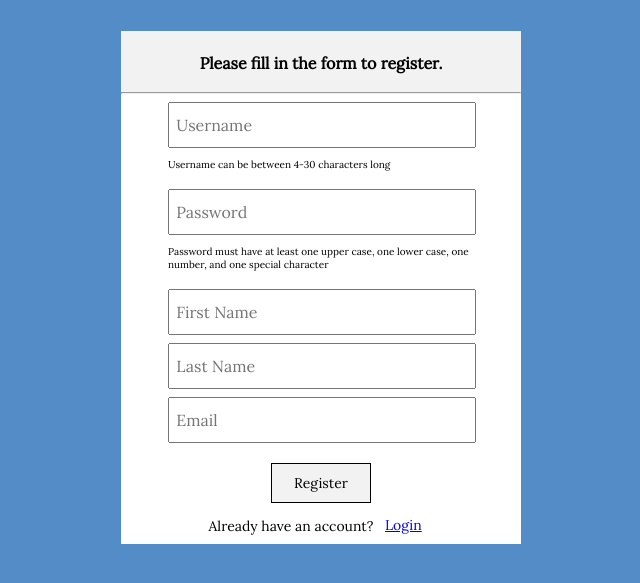
After one commit to tol003/myPersonalSB, a PHP site: page /registration.php in a window 1280 px wide. The commit adds this page. Shown: the top 583 px of the page, without its empty margins (319-959 px from the left). Run offline with PHP 8.4, Linux system fonts and the light colour scheme.

Commit message:
registration updated

```diff
--- a/css/main.css
+++ b/css/main.css
@@ -354,10 +354,12 @@ tr{
 #logBtn{
   margin: 20px 0 0 0;
   width: 100px;
+  height: 40px;
   font-size: 14px;
   font-family: 'Lora', serif;
   background-color: #f2f2f2;
-  border-radius: 4px;
+  /*border-radius: 4px;*/
+  border: 1px solid black;
   cursor: pointer;
 }
 
@@ -369,7 +371,7 @@ tr{
   font-size: 14px;
 }
 
-#reg-form{
+#log-regForm{
   height: 50px;
   width: 400px;
   background-color: #ffffff;
@@ -378,7 +380,7 @@ tr{
   justify-content: center;
 }
 
-#regBtn{
+#log-regBtn{
   margin: 11px 0 0 0;
   padding: 0;
   width: 80px;
@@ -393,7 +395,7 @@ tr{
   cursor: pointer;
 }
 
-#regBtn:focus{
+#log-regBtn:focus{
   outline: none;
 }
 
@@ -406,3 +408,126 @@ tr{
   font-size: 14px;
 }
 /** end login page styling **/
+
+
+/** registration page styling **/
+#reg-body{
+  margin: 0;
+  padding: 0;
+  font-family: 'Lora', serif;
+  background-color: #538cc6;
+  /*background-image: url('../site_images/dark.jpg');*/
+}
+
+#reg-container{
+  margin: 5% 0 0 0;
+  display: flex;
+  flex-direction: column;
+  align-items: center;
+  justify-content: center;
+}
+
+#reg-form{
+  height: 450px;
+  width: 400px;
+  background-color: #ffffff;
+  display: flex;
+  flex-direction: column;
+  align-items: center;
+  justify-content: center;
+}
+
+#reg-form div{
+  display: flex;
+  justify-content: center;
+  align-items: center;
+  width: 100%;
+  height: 14%;
+  margin: -44px 0 0 0;
+  background-color: #f2f2f2;
+}
+
+#reg-form hr{
+  width: 99.5%;
+  margin: -2px 0 0 0;
+}
+
+#reg-form label input{
+  height: 40px;
+  width: 300px;
+  font-size: 16px;
+  font-family: 'Lora', serif;
+}
+
+#regBtn{
+  margin: 20px 0 0 0;
+  width: 100px;
+  height: 40px;
+  font-size: 14px;
+  font-family: 'Lora', serif;
+  background-color: #f2f2f2;
+  /*border-radius: 4px;*/
+  border: 1px solid black;
+  cursor: pointer;
+}
+
+#regBtn:focus{
+  outline: none;
+}
+
+#reg-p{
+  font-size: 14px;
+}
+
+#reg-logForm{
+  height: 30px;
+  width: 400px;
+  background-color: #ffffff;
+  display: flex;
+  flex-direction: row;
+  justify-content: center;
+}
+
+#reg-log-p{
+  font-size: 14px;
+  margin: 3px 0 0 0;
+}
+
+#reg-logBtn{
+  margin: 0;
+  padding: 0;
+  width: 60px;
+  height: 22px;
+  font-size: 14px;
+  color: blue;
+  text-decoration: underline;
+  font-family: 'Lora', serif;
+  background-color: transparent;
+  border: 1px solid transparent;
+  /*border-radius: 4px;*/
+  cursor: pointer;
+}
+
+#reg-logBtn:focus{
+  outline: none;
+}
+
+.reg-field{
+  margin: 8px 0 0 0;
+  width: 306px;
+}
+
+.reg-field > p{
+  font-size: 10px;
+
+}
+
+#err-msg{
+  width: 400px;
+  margin: 0;
+  text-align: center;
+  background-color: #ffffff;
+  color: red;
+  font-size: 14px;
+}
+/** end registration page styling **/
--- a/login_retrieve.php
+++ b/login_retrieve.php
@@ -1,12 +1,12 @@
 <?php
   session_start();
 
-  if($_SESSION['fromLogin'] == '1'){
+  //if($_SESSION['fromLogin'] == '1'){
 
-    unset($_SESSION['fromLogin']);
+    //unset($_SESSION['fromLogin']);
     require_once('action.php');
     getUserInfo($_POST['user_email'], $_POST['password']);
 
     header('Location: landing.php');
-  }
+  //}
 ?>
--- /dev/null
+++ b/registration.php
@@ -0,0 +1,46 @@
+<?php
+  session_start();
+?>
+<!DOCTYPE html>
+<html lang="en">
+<head>
+  <meta charset="UTF-8">
+  <title>Login v2 Soundboard</title>
+  <link rel="stylesheet" href="./css/main.css">
+  <script src="./js/main.js"></script>
+  <link href="https://fonts.googleapis.com/css?family=Lora" rel="stylesheet">
+</head>
+<body id="reg-body">
+  <div id="reg-container">
+    <form id="reg-form" action="./verify.php" method="post">
+      <div><h4>Please fill in the form to register.</h4></div>
+      <hr>
+      <label class="reg-field" id="ruser">
+        <input id="uName" type="text" name="userName" placeholder=" Username" value="">
+        <p>Username can be between 4-30 characters long</p>
+      </label>
+      <label class="reg-field" id="rpass">
+        <input id="pWord" type="password" name="password" placeholder=" Password" value="">
+        <p>Password must have at least one upper case, one lower case, one number, and one special character</p>
+      </label>
+      <label class="reg-field" id="rfirst">
+        <input id="fName" type="text" name="firstName" placeholder=" First Name" value="">
+      </label>
+      <label class="reg-field" id="rlast">
+        <input id="lName" type="text" name="lastName" placeholder=" Last Name" value="">
+      </label>
+      <label class="reg-field" id="remail">
+        <input id="uEmail" type="text" name="user_email" placeholder=" Email" value="">
+      </label>
+      <input id="regBtn" type="submit" name="registerBtn" value="Register">
+    </form>
+    <form id="reg-logForm" action="./login.php" method="get">
+      <p id="reg-log-p">Already have an account?</p>
+      <input id="reg-logBtn" type="submit" value="Login">
+    </form>
+    <?php
+
+    ?>
+  </div>
+</body>
+</html>
```
Also changed, not shown: login.php (+4 -4 lines), verify.php (+11 -2 lines).
